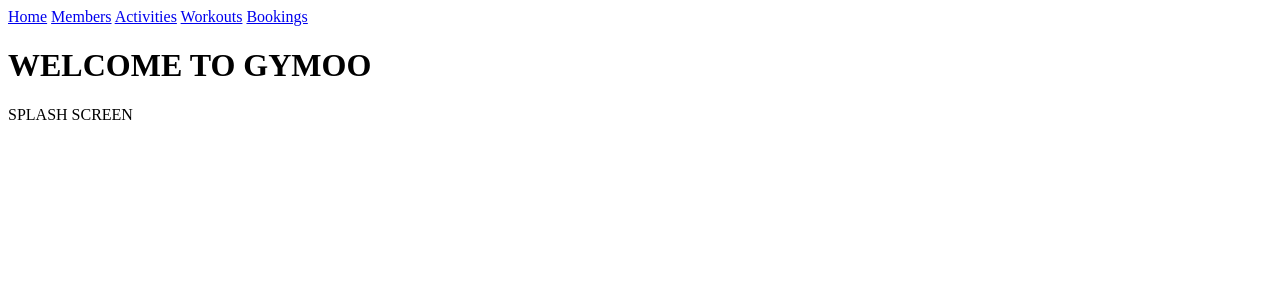
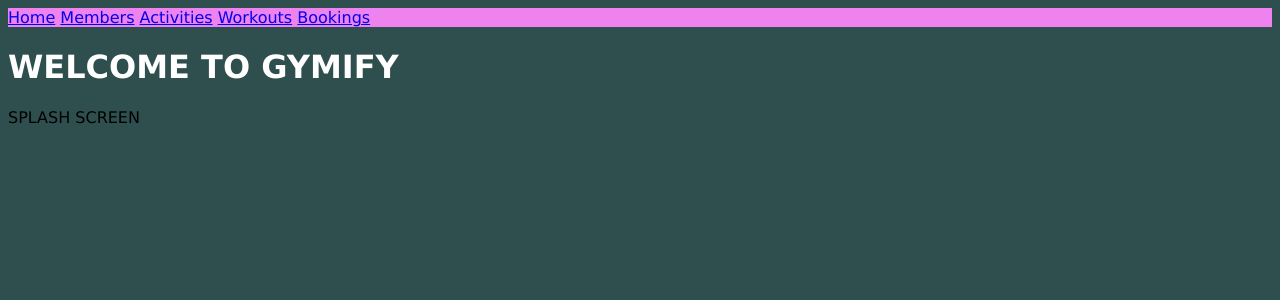
Before and after one commit to seriouspig/Gym_Manager_testing, a Flask app: page / in a window 1280 px wide. Shown: the top 300 px of the page. Run offline with Flask 2, Linux system fonts and the light colour scheme.

Commit message:
First CSS

```diff
--- a/console.py
+++ b/console.py
@@ -48,10 +48,10 @@ activity_repository.save(activity2)
 
 
 
-workout1 = Workout(activity1, "Monday", "10:00", 20)
+workout1 = Workout(activity1, "Monday", "10", 20)
 workout_repository.save(workout1)
 
-workout2 = Workout(activity2, "Tuesday", "14:00", 10)
+workout2 = Workout(activity2, "Tuesday", "14", 10)
 workout_repository.save(workout2)
 
 booking1 = Booking(member1, workout1)
--- /dev/null
+++ b/static/css/invisible.css
@@ -0,0 +1,3 @@
+.hidden {
+    visibility: hidden;
+}
--- /dev/null
+++ b/static/css/style.css
@@ -0,0 +1,17 @@
+body {
+    /* background: url('/static/images/background1.gif'); */
+    /* background-size: 100%;
+    background-repeat: no-repeat; */
+    background-color:darkslategray;
+    font-family: 'Lucida Sans', 'Lucida Sans Regular', 'Lucida Grande', 'Lucida Sans Unicode', Geneva, Verdana, sans-serif;
+    font-weight: normal;
+}
+
+h1 {
+    color: white;
+}
+
+header {
+    background-color: violet;
+    border: 0px;
+}
--- a/templates/base.html
+++ b/templates/base.html
@@ -5,13 +5,18 @@
     <meta http-equiv="X-UA-Compatible" content="IE=edge">
     <meta name="viewport" content="width=device-width, initial-scale=1.0">
     <title>Document</title>
+
+    <link rel="stylesheet" href="{{ url_for('static', filename='css/style.css') }}">
+    <link rel="stylesheet" href="{{ url_for('static', filename='css/invisible.css') }}">
 </head>
 <body>
+<header>
 <a href="/">Home</a>
 <a href="/members">Members</a>
 <a href="/activities">Activities</a>
 <a href="/workouts">Workouts</a>
 <a href="/bookings">Bookings</a>
+</header>
 
     {% block content %}
 
--- a/templates/index.html
+++ b/templates/index.html
@@ -1,7 +1,7 @@
 {% extends 'base.html' %}
 
 {% block content %}
-<h1>WELCOME TO GYMOO</h1>
+<h1>WELCOME TO GYMIFY</h1>
 
 <p>SPLASH SCREEN</p>
 {% endblock %}
--- a/templates/members/show.html
+++ b/templates/members/show.html
@@ -24,6 +24,7 @@
     <li>
         {{workout.activity.name}}
         {{workout.day}} - {{workout.time}}
+
     </li>
 {% endfor %}
 </ul>
@@ -31,7 +32,7 @@
 
 
 <form action="/bookings" method="POST">
-    <div>
+    <div class="hidden">
         <label for="member">Member:</label>
         <select name="member_id" id="member">
             <option value="{{member.id}}">
@@ -46,6 +47,7 @@
                 <option value="{{workout.id}}">
                     {{workout.day}}{{workout.activity.name}}
                 </option>
+
             {% endfor %}
         </select>
     </div>
```
Also changed, not shown: controllers/booking_controller.py (+6 -1 lines), static/images/background1.gif (added), static/images/gym_background.gif (added).
